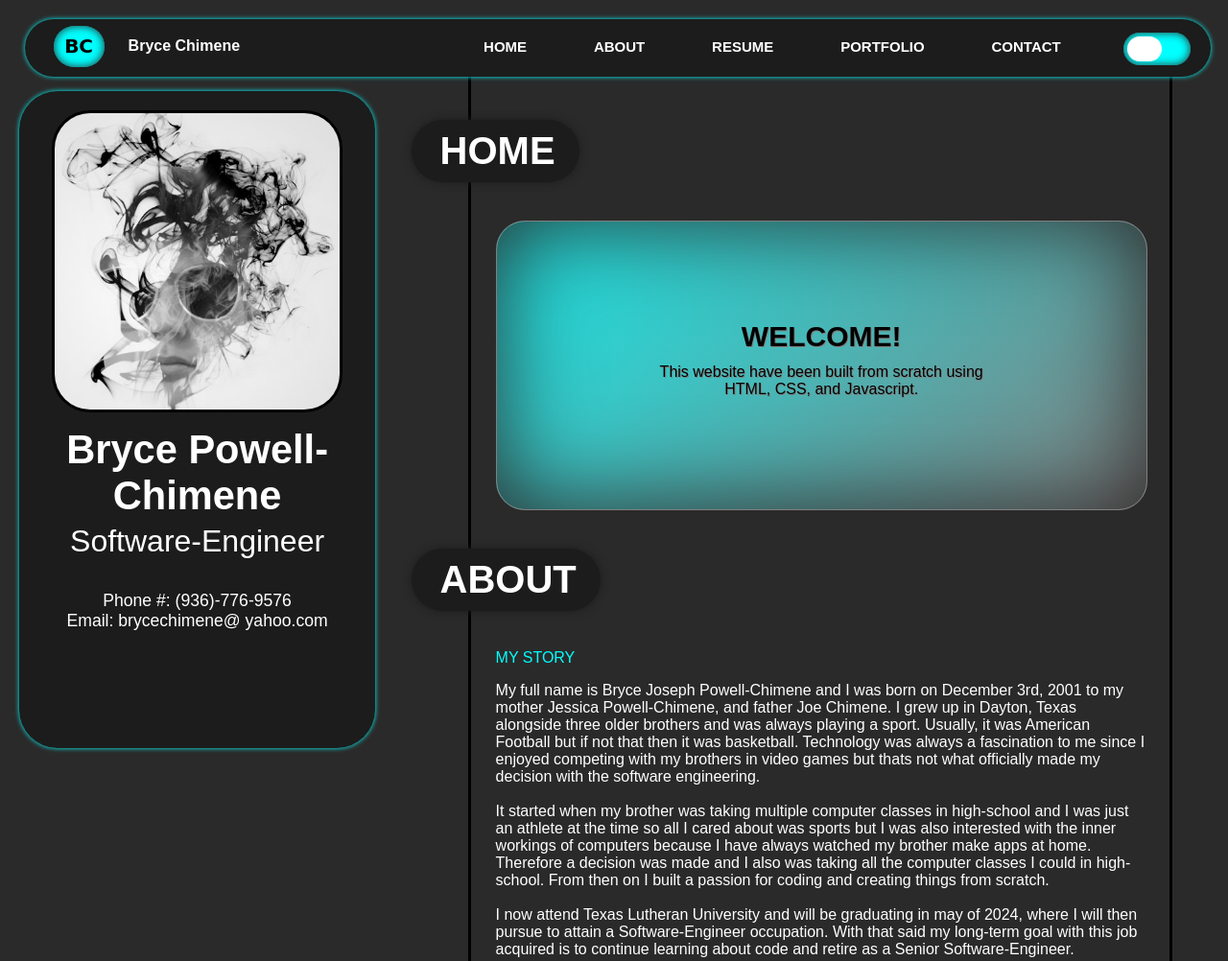
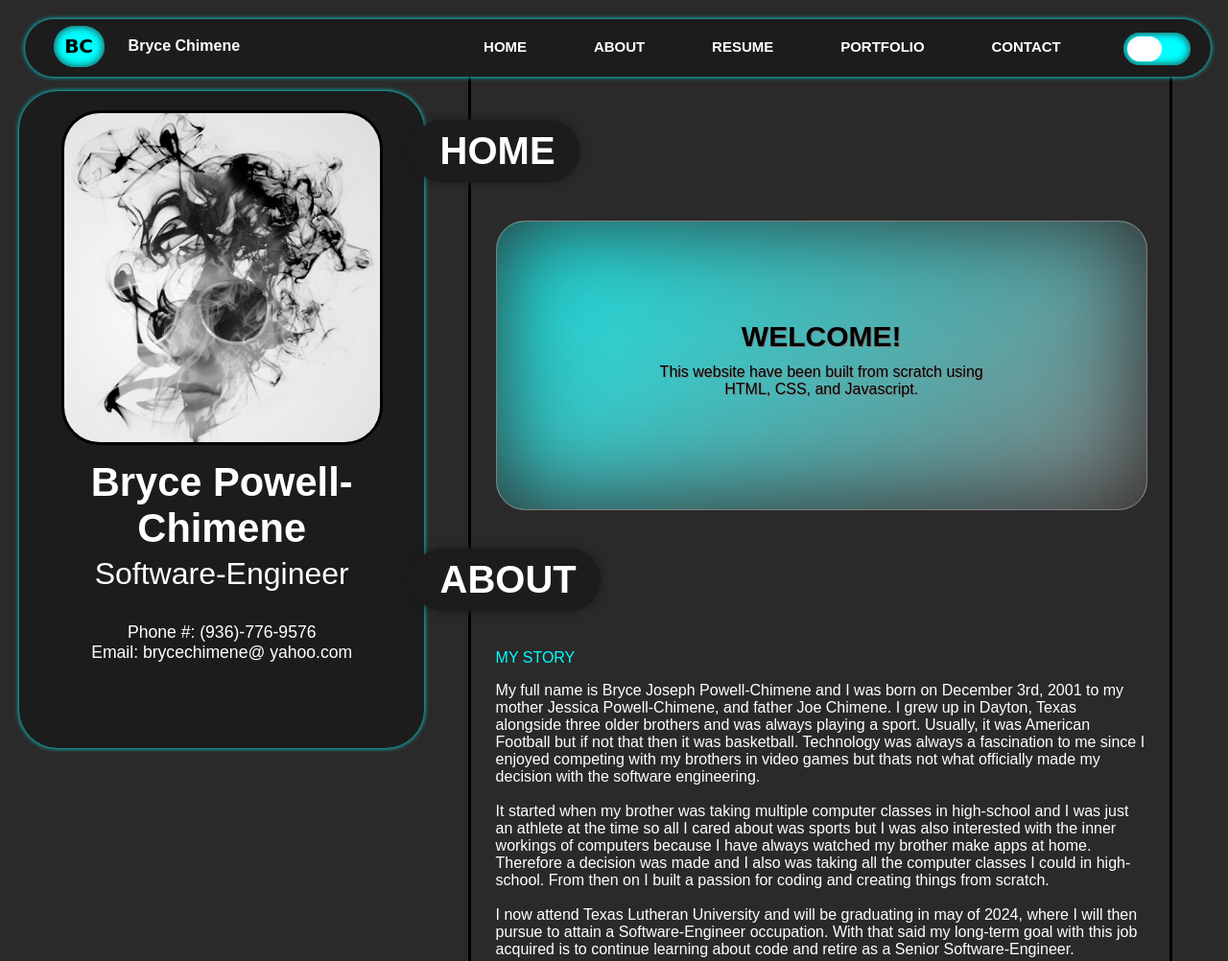
Before and after one commit to BryceChimene/Portfoliio-Website, a plain HTML site: page index.html in a window 1280 px wide. Shown: the top 1002 px of the page at 96% size. Drawn offline with Linux system fonts and the light colour scheme.

Commit message:
Add files via upload

```diff
--- a/css/styles.css
+++ b/css/styles.css
@@ -93,7 +93,7 @@ input:checked + .slider:before {
     top: 95px;
     left: 20px;
     bottom: 20px;
-    width: 29%;
+    width: 33%;
     background-color: var(--header-bg-color);
     box-shadow: 0 0 5px var(--accent-text-color);
     border-radius: 40px;
```
